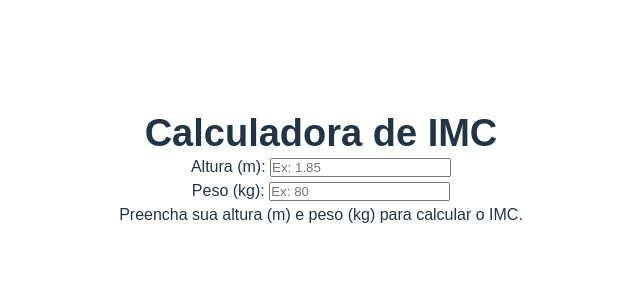
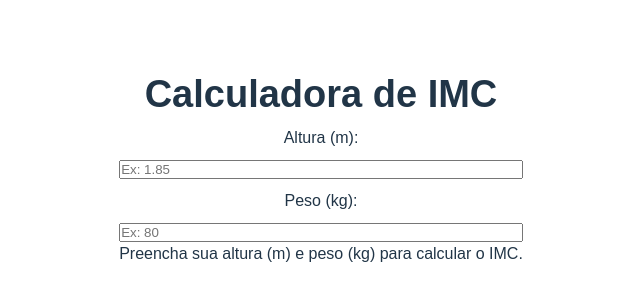
Before and after one commit to jawc-05/reactTest, a React (Vite) app: page / in a window 1280 px wide. Shown: the part 230-530 px from the top of the page, without its empty margins (319-959 px from the left). Built offline with nearby package versions, Linux system fonts and the light colour scheme.

Commit message:
style: imported the Form module file

```diff
--- a/src/components/Form/Form.module.css
+++ b/src/components/Form/Form.module.css
@@ -1,4 +1,5 @@
-.form-item{
-    display: flex;
-    margin-bottom: 200px;
+.formItem{
+    display: grid;
+    gap: 10px;
+    margin-top: 10px;
 }
--- a/src/components/Form/index.jsx
+++ b/src/components/Form/index.jsx
@@ -1,4 +1,6 @@
 import { useState, useEffect, use } from "react";
+
+import styles from './Form.module.css'
 
 const Form= () => {
     const [height, setHeight] = useState(null);
@@ -64,13 +66,13 @@ const Form= () => {
 
     return(
         <form>
-            <div className="form-item">
+            <div className={styles.formItem}>
                 <label >Altura (m): </label>
                 <input type="number" step="0.01" placeholder="Ex: 1.85" onChange={changeHeight}/>
             </div>
 
 
-            <div className="form-item">
+            <div className={styles.formItem}>
                 <label>Peso (kg): </label>
                 <input type="number" step="0.1" placeholder="Ex: 80" onChange={changeWeight}/>
             </div>
```
